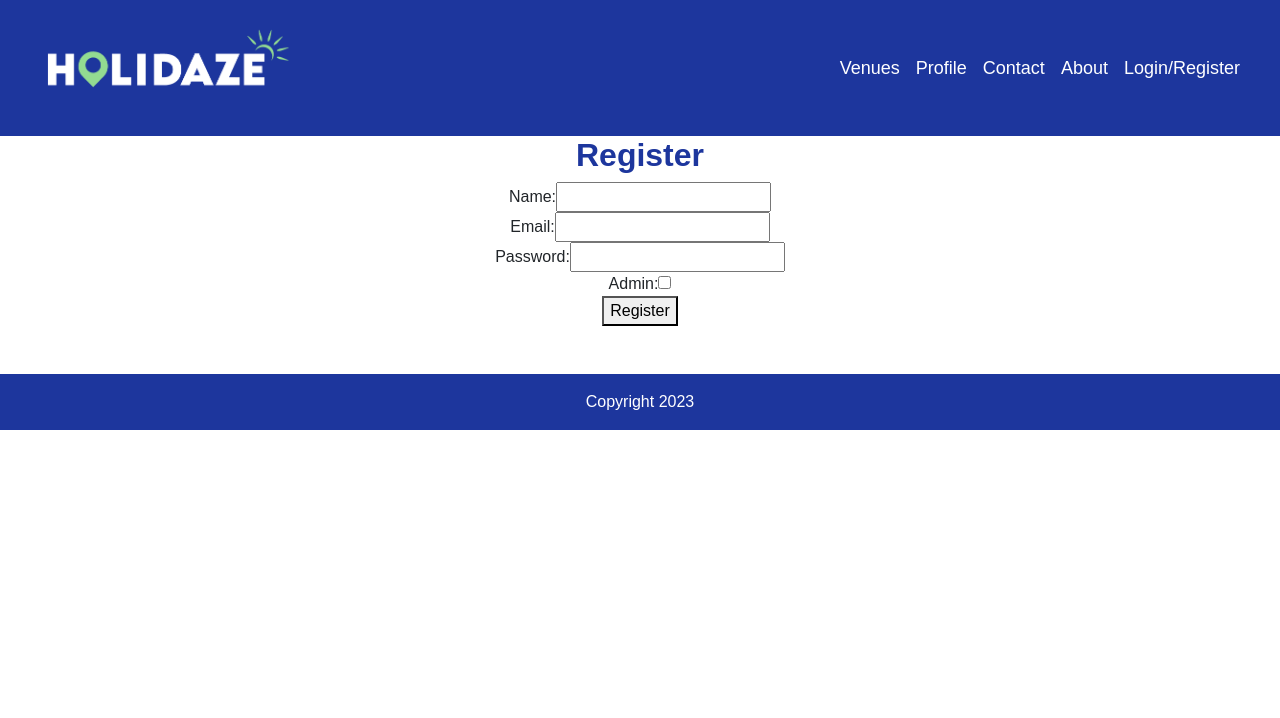
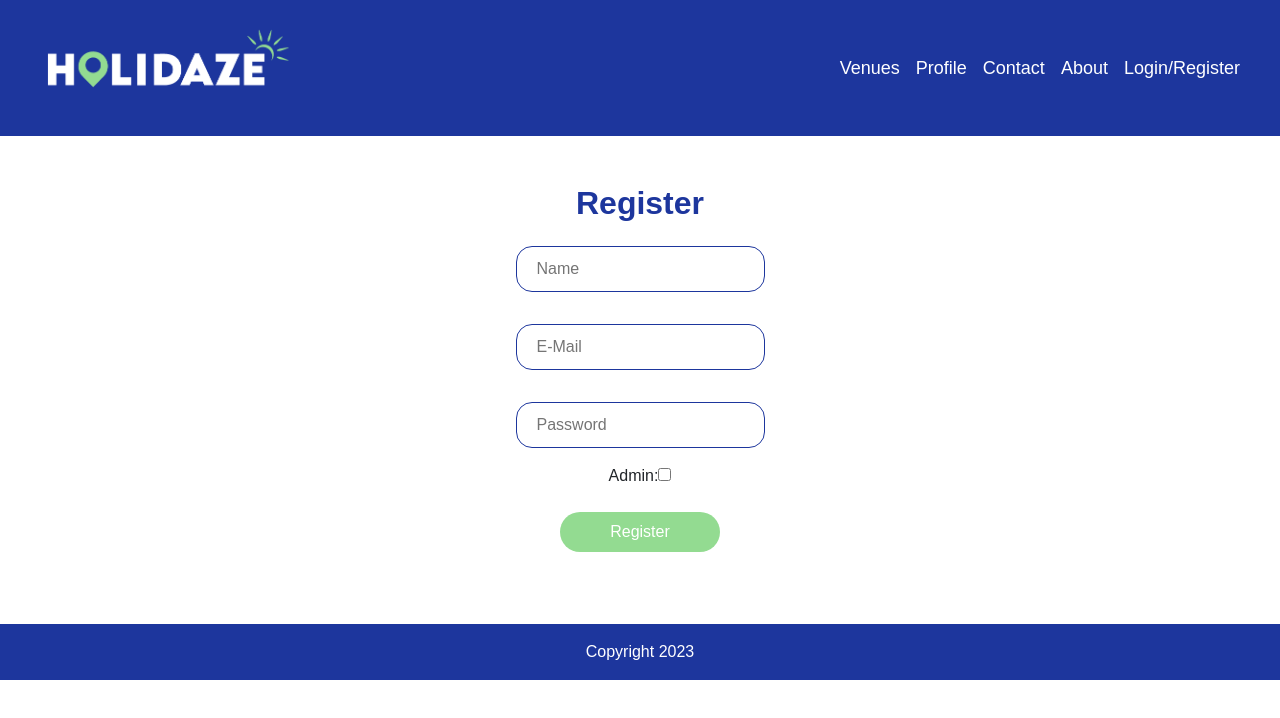
Before and after one commit to oBraenna91/project-exam-2-holidaze, a React (Create React App) app: page /register in a window 1280 px wide. Shown: the top 718 px of the page. Built offline with nearby package versions, Linux system fonts and the light colour scheme; no server answers; a web font is replaced by a local one.

Commit message:
Error-handling UX

```diff
--- a/src/components/pages/register/index.jsx
+++ b/src/components/pages/register/index.jsx
@@ -1,6 +1,7 @@
 import React, { useState } from 'react';
 import { registerUser } from '../../../hooks/auth/register';
 import { extractUserData } from '../../../helpers/register';
+import CustomButton from '../../button';
 
 
 export function RegistrationForm() {
@@ -18,35 +19,37 @@ export function RegistrationForm() {
       await registerUser(userData);
 
     } catch (error) {
-      console.error('Error registering user:', error);
+      //console.error(error);
+      console.log(error)
     }
   };
 
   return (
     <div>
-      <h2>Register</h2>
+      <h2 className="mt-5">Register</h2>
       <form onSubmit={handleSubmit}>
         <label>
-          Name:
-          <input type="text" value={name} onChange={(e) => setName(e.target.value)} />
+          <input className="my-3 form-input" placeholder="Name" type="text" value={name} onChange={(e) => setName(e.target.value)} />
         </label>
         <br />
         <label>
-          Email:
-          <input type="email" value={email} onChange={(e) => setEmail(e.target.value)} />
+          <input className="my-3 form-input" placeholder="E-Mail" type="email" value={email} onChange={(e) => setEmail(e.target.value)} />
         </label>
         <br />
         <label>
-          Password:
-          <input type="password" value={password} onChange={(e) => setPassword(e.target.value)} />
+          <input className="my-3 form-input" placeholder="Password" type="password" value={password} onChange={(e) => setPassword(e.target.value)} />
         </label>
         <br />
         <label>
           Admin:
-          <input type="checkbox" checked={venueManager} onChange={(e) => setVenueManager(e.target.checked)} />
+          <input className="form-input" type="checkbox" checked={venueManager} onChange={(e) => setVenueManager(e.target.checked)} />
         </label>
         <br />
-        <button type="submit">Register</button>
+        <CustomButton
+          label="Register"
+          onClick={handleSubmit}
+          className="my-4"
+          />
       </form>
     </div>
   );
--- a/src/hooks/auth/login/index.js
+++ b/src/hooks/auth/login/index.js
@@ -22,7 +22,8 @@ export const loginUser = async (userData) => {
         alert('Successfully logged in!')
         window.location.href='/profile';
     } else {
-      console.error('Login failed:', result);
+      alert(`Login failed: ${result.errors[0].message}`);
+      window.location.reload();
     }
   } catch (error) {
     console.error('Error loggin in user:', error);
--- a/src/hooks/auth/register/index.js
+++ b/src/hooks/auth/register/index.js
@@ -17,7 +17,8 @@ export const registerUser = async (userData) => {
     if (response.ok) {
       alert('Profile registered');
     } else {
-      console.error('Registration failed:', result); // Log the error response
+      alert(`Registration failed: ${result.errors[0].message}`);
+      window.location.reload();
     }
   } catch (error) {
     console.error('Error registering user:', error);
```
